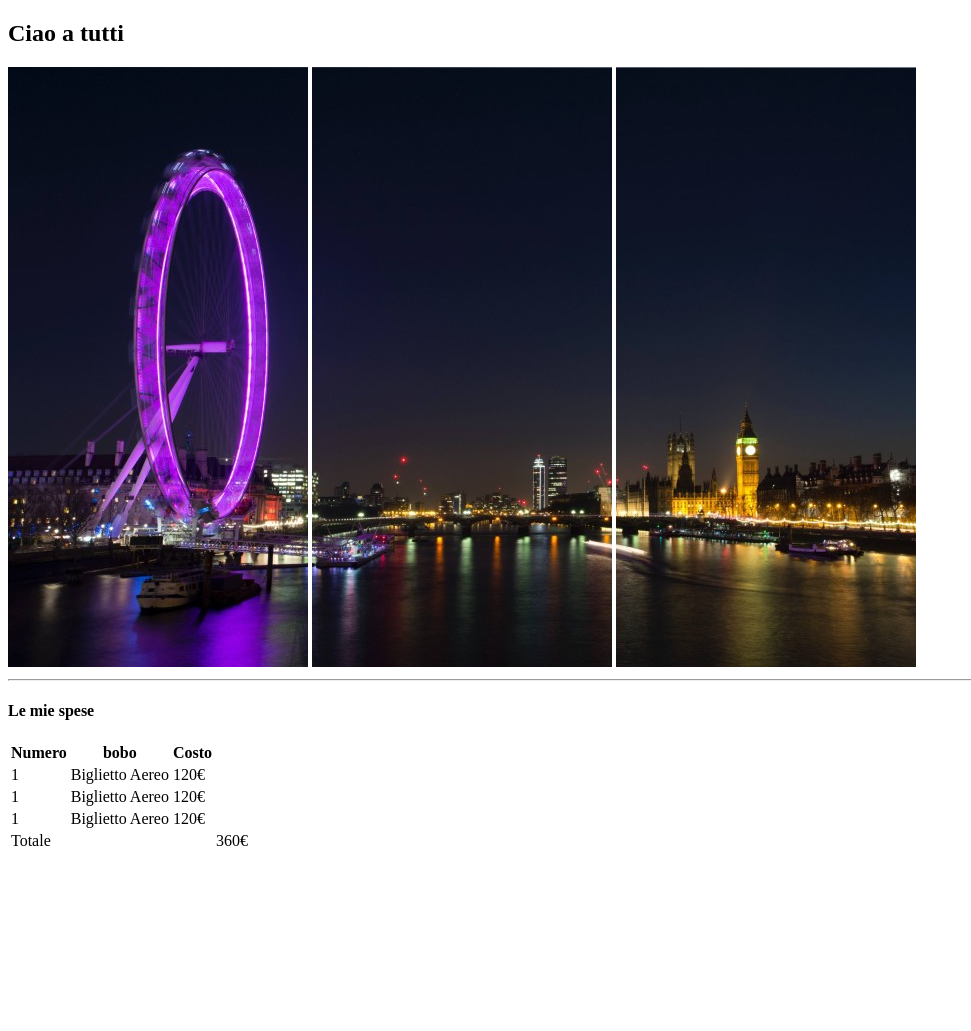
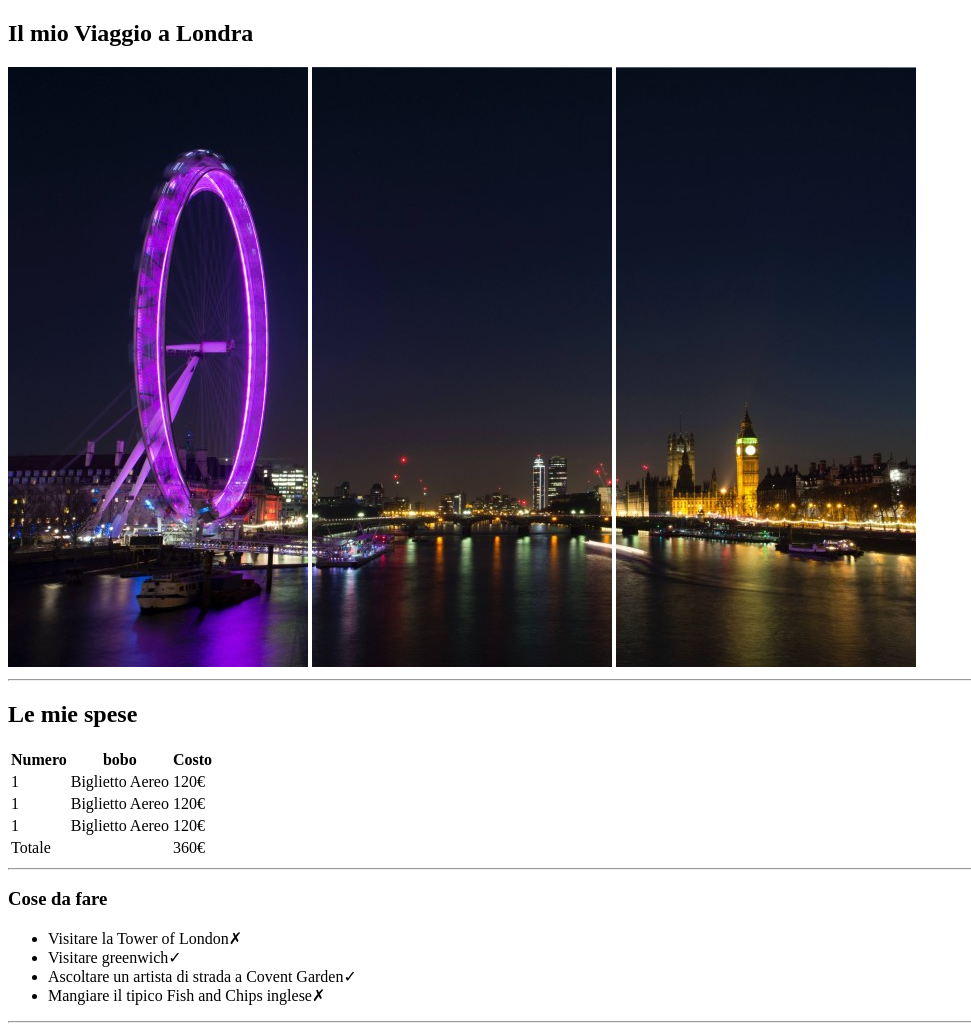
Before and after one commit to francescodev1990/html-london-trip, a plain HTML site: page index.html in a window 1280 px wide. Shown: the whole page, without its empty margins (0-971 px from the left). Before the commit the page ends 861 px from the top, so only its background shows below. Drawn offline with Linux system fonts and the light colour scheme.

Commit message:
modifica prima ul

```diff
--- a/index.html
+++ b/index.html
@@ -7,7 +7,7 @@
     <title>Document</title>
 </head>
 <body>
-    <header><h2>Ciao a tutti</h2></header>
+    <header><h2>Il mio Viaggio a Londra</h2></header>
     <img src="./img/pexels-bill-emrich-230794-0.jpg" alt="">
     <img src="./img/pexels-bill-emrich-230794-1.jpg" alt="">
     <img src="./img/pexels-bill-emrich-230794-2.jpg" alt="">
@@ -16,7 +16,7 @@
 
     <!-- <main>Prima Parte Principale -->
         <section>
-            <h4>Le mie spese</h4>
+            <h2>Le mie spese</h2>
             <table>
                 <!-- Intestazione Tabella -->
                 <thead>
@@ -52,15 +52,27 @@
                 <tr>
                     <td>Totale</td>
                     <td></td>
-                    <td></td>
                     <td>360&#8364</td>
                 </tr>
                <!-- </tfoot>Chiusura Tabella -->
 
             </table>
+            <hr>
 
          </section>
 
     </main>
+    <main>
+        <section>
+            <h3>Cose da fare</h3>
+            <ul>
+                <li>Visitare la Tower of London&#10007</li>
+                <li>Visitare greenwich&#10003</li>
+                <li>Ascoltare un artista di strada a Covent Garden&#10003</li>
+                <li>Mangiare il tipico Fish and Chips inglese&#10007</li>
+            </ul>
+            <hr>
+        </section>
+    </main>
 </body>
 </html>
```
